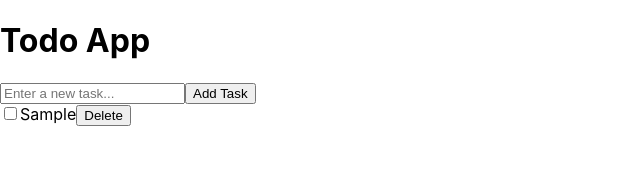
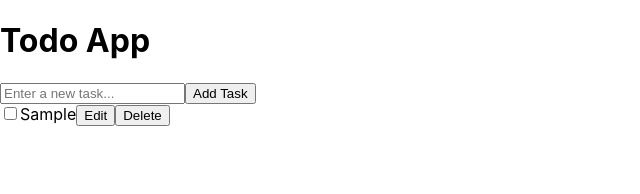
Before and after one commit to felipetexa/react-TS-todo-MRG, a React (Create React App) app: page / in a window 1280 px wide. Both pictures are taken after typing "Sample" into the empty fields and a click on the button "Add Task". Shown: the top 194 px of the page, without its empty margins (0-640 px from the left). Built offline with nearby package versions, Linux system fonts and the light colour scheme; the HTML template or start-up script is replaced by a standard one.

Commit message:
feat: editing and edit testing (TDD approach)

```diff
--- a/src/components/TodoItem.tsx
+++ b/src/components/TodoItem.tsx
@@ -1,17 +1,61 @@
-import React from 'react';
+import React, { useState } from 'react';
 
 interface TodoItemProps {
   task: string;
   completed: boolean;
   onToggleComplete: () => void;
   onDelete: () => void;
+  updateTaskText: (newTaskText: string) => void;
 }
 
-const TodoItem: React.FC<TodoItemProps> = ({ task, completed, onToggleComplete, onDelete }) => {
+const TodoItem: React.FC<TodoItemProps> = ({ task, completed, onToggleComplete, onDelete, updateTaskText }) => {
+
+  const [editing, setEditing] = useState(false);
+  const [editedTask, setEditedTask] = useState(task);
+
+  const handleToggleEditing = () => {
+    setEditing(!editing);
+  };
+
+  const handleTaskUpdate = (event: React.ChangeEvent<HTMLInputElement>) => {
+    setEditedTask(event.target.value);
+  };
+
+  const handleTaskSave = () => {
+    if (editedTask.trim() !== '' && editedTask !== task) {
+
+      setEditing(false);
+
+      updateTaskText(editedTask);
+    } else {
+      setEditing(false);
+    }
+  };
+
   return (
-    <div >
+    <div  className="todo-item-container">
       <input type="checkbox" checked={completed} onChange={onToggleComplete} />
-      <span className={`todo-item ${completed ? 'completed' : ''}`}>{task}</span>
+      {editing ? (
+        <div>
+        <input
+          type="text"
+          value={editedTask}
+          onChange={handleTaskUpdate}
+          autoFocus
+        />
+        <button className="save-btn" onClick={handleTaskSave}>
+          Save
+        </button>
+        </div>
+      ) : (
+        <span className={`todo-item ${completed ? 'completed' : ''}`}>
+          {task}
+        </span>
+
+      )}
+      <button className="edit-btn" onClick={handleToggleEditing}>
+        Edit
+      </button>
       <button className="delete-btn" onClick={onDelete}>
         Delete
       </button>
--- a/src/components/TodoList.tsx
+++ b/src/components/TodoList.tsx
@@ -1,4 +1,4 @@
-import React from 'react';
+import React, { useState, useEffect } from 'react';
 import TodoItem from './TodoItem';
 
 interface TodoListProps {
@@ -8,15 +8,31 @@ interface TodoListProps {
 }
 
 const TodoList: React.FC<TodoListProps> = ({ tasks, onToggleComplete, onDelete }) => {
+
+  const [allTasks, setAllTasks] = useState(tasks);
+
+  useEffect(() => {
+    setAllTasks(tasks);
+  }, [tasks]);
+
+
+  const updateTask = (taskId: number, newTaskText: string) => {
+    setAllTasks((prevTasks) =>
+      prevTasks.map((task) =>
+        task.id === taskId ? { ...task, task: newTaskText } : task
+      )
+    );
+  };
   return (
     <div className="todo-list">
-      {tasks.map((task) => (
+      {allTasks.map((task) => (
         <TodoItem
           key={task.id}
           task={task.task}
           completed={task.completed}
           onToggleComplete={() => onToggleComplete(task.id)}
           onDelete={() => onDelete(task.id)}
+          updateTaskText={(newTaskText) => updateTask(task.id, newTaskText)}
         />
       ))}
     </div>
```
Also changed, not shown: 1 other file (tests, documents, lock files or other folders).
